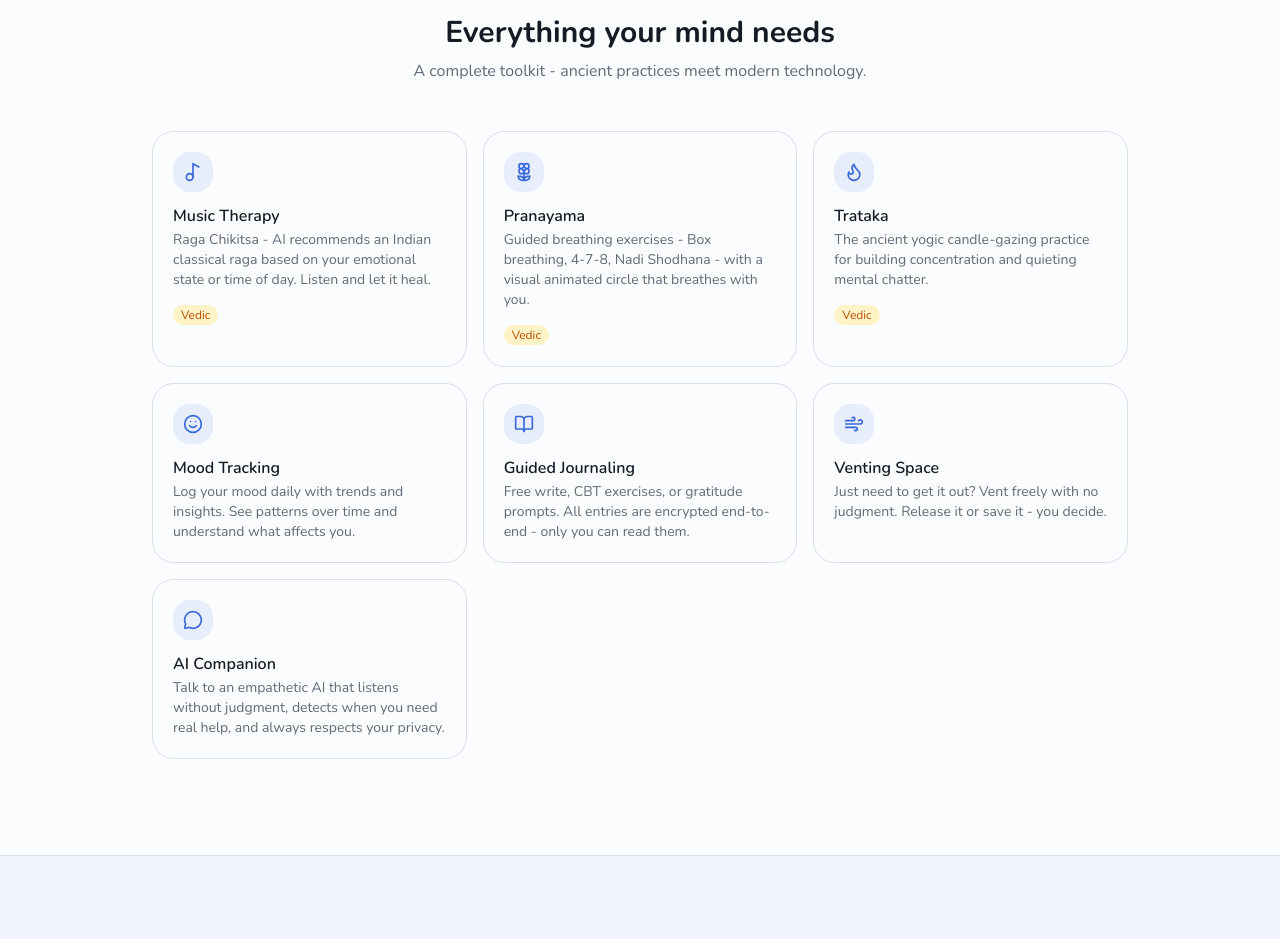
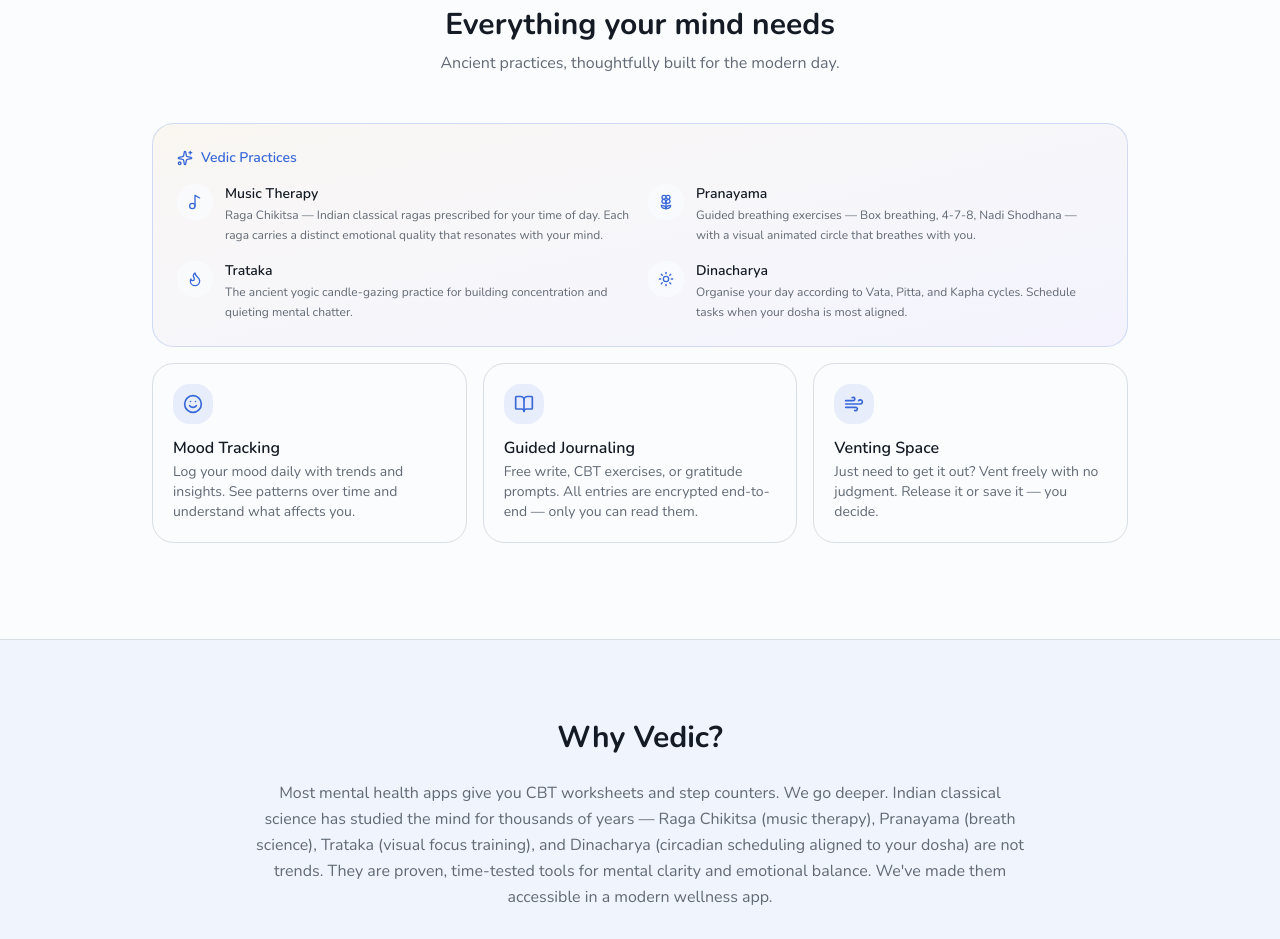
Before and after one commit to sumitkumar91/manas-care, a Next.js app: page / in a window 1280 px wide. Shown: the part 640-1579 px from the top of the page. Built offline with nearby package versions, Linux system fonts and the light colour scheme; no server answers.

Commit message:
version 0

```diff
--- /dev/null
+++ b/app/(app)/vedic/page.tsx
@@ -0,0 +1,18 @@
+import { PageHeader } from "@/components/shared/PageHeader";
+import { VedicHub } from "@/components/vedic/VedicHub";
+
+export const metadata = { title: "Vedic Practices - Manas Care" };
+
+export default function VedicPage() {
+  return (
+    <div>
+      <PageHeader
+        title="Vedic Practices"
+        description="Ancient Indian wisdom adapted for modern mental wellness."
+      />
+      <div className="p-6 max-w-4xl">
+        <VedicHub />
+      </div>
+    </div>
+  );
+}
--- a/app/page.tsx
+++ b/app/page.tsx
@@ -1,6 +1,5 @@
 import { createClient } from "@/lib/supabase/server";
 import { redirect } from "next/navigation";
-import Link from "next/link";
 import { GuestButton } from "@/components/landing/GuestButton";
 import { GoogleSignInButton } from "@/components/landing/GoogleSignInButton";
 import {
@@ -9,9 +8,10 @@ import {
   Wind,
   Music2,
   Flower2,
-  MessageCircle,
   ShieldCheck,
   Flame,
+  Sun,
+  Sparkles,
 } from "lucide-react";
 
 export default async function LandingPage() {
@@ -24,20 +24,6 @@ export default async function LandingPage() {
       {/* Nav */}
       <header className="flex items-center justify-between px-6 py-4 border-b">
         <span className="text-xl font-bold text-primary">Manas Care</span>
-        <div className="flex items-center gap-3">
-          <Link
-            href="/login"
-            className="text-sm font-medium text-muted-foreground hover:text-foreground transition-colors"
-          >
-            Sign in
-          </Link>
-          <Link
-            href="/login"
-            className="text-sm font-medium bg-primary text-primary-foreground px-4 py-2 rounded-lg hover:bg-primary/90 transition-colors"
-          >
-            Get started
-          </Link>
-        </div>
       </header>
 
       {/* Hero */}
@@ -49,7 +35,7 @@ export default async function LandingPage() {
           Mental wellness built for the modern mind
         </h1>
         <p className="text-lg text-muted-foreground max-w-xl">
-          Manas Care combines ancient Vedic techniques - Raga therapy, Pranayama, Trataka - with AI-powered journaling, mood tracking, and compassionate support.
+          Manas Care combines ancient Vedic techniques — Raga therapy, Pranayama, Trataka, and Dinacharya — with mood tracking, guided journaling, and a space to just breathe.
         </p>
         <div className="flex flex-col sm:flex-row gap-3 mt-2">
           <GoogleSignInButton className="flex items-center gap-2 bg-primary text-primary-foreground px-6 py-3 rounded-xl font-semibold text-sm hover:bg-primary/90 transition-colors disabled:opacity-50 cursor-pointer" />
@@ -63,12 +49,34 @@ export default async function LandingPage() {
         <div className="text-center mb-12">
           <h2 className="text-3xl font-bold">Everything your mind needs</h2>
           <p className="text-muted-foreground mt-2">
-            A complete toolkit - ancient practices meet modern technology.
+            Ancient practices, thoughtfully built for the modern day.
           </p>
         </div>
 
-        <div className="grid grid-cols-1 sm:grid-cols-2 lg:grid-cols-3 gap-4">
-          {FEATURES.map((f) => (
+        {/* Vedic practices block */}
+        <div className="rounded-2xl border bg-gradient-to-br from-amber-500/5 to-violet-500/5 border-primary/20 p-6 mb-4">
+          <div className="flex items-center gap-2 mb-4">
+            <Sparkles className="h-4 w-4 text-primary" />
+            <span className="text-sm font-semibold text-primary">Vedic Practices</span>
+          </div>
+          <div className="grid grid-cols-1 sm:grid-cols-2 gap-4">
+            {VEDIC_FEATURES.map((f) => (
+              <div key={f.title} className="flex gap-3">
+                <div className="w-9 h-9 rounded-xl bg-background/80 flex items-center justify-center shrink-0">
+                  <f.icon className="h-4 w-4 text-primary" />
+                </div>
+                <div>
+                  <p className="font-semibold text-sm">{f.title}</p>
+                  <p className="text-xs text-muted-foreground mt-0.5 leading-relaxed">{f.description}</p>
+                </div>
+              </div>
+            ))}
+          </div>
+        </div>
+
+        {/* Core features */}
+        <div className="grid grid-cols-1 sm:grid-cols-3 gap-4">
+          {CORE_FEATURES.map((f) => (
             <div key={f.title} className="rounded-2xl border p-5 space-y-3 hover:border-primary/40 transition-colors">
               <div className="w-10 h-10 rounded-xl bg-primary/10 flex items-center justify-center">
                 <f.icon className="h-5 w-5 text-primary" />
@@ -77,11 +85,6 @@ export default async function LandingPage() {
                 <p className="font-semibold">{f.title}</p>
                 <p className="text-sm text-muted-foreground mt-0.5">{f.description}</p>
               </div>
-              {f.tag && (
-                <span className="inline-block text-xs bg-amber-100 dark:bg-amber-900/30 text-amber-700 dark:text-amber-300 px-2 py-0.5 rounded-full">
-                  {f.tag}
-                </span>
-              )}
             </div>
           ))}
         </div>
@@ -92,10 +95,10 @@ export default async function LandingPage() {
         <div className="max-w-3xl mx-auto text-center space-y-6">
           <h2 className="text-3xl font-bold">Why Vedic?</h2>
           <p className="text-muted-foreground text-base leading-relaxed">
-            Most mental health apps give you CBT worksheets and step counters. We go deeper. Indian classical science has studied the mind for thousands of years - Raga Chikitsa (music therapy), Pranayama (breath science), and Trataka (visual focus training) are not trends. They are proven, time-tested tools for mental clarity and emotional balance. We&apos;ve made them accessible for the first time in a modern wellness app.
+            Most mental health apps give you CBT worksheets and step counters. We go deeper. Indian classical science has studied the mind for thousands of years — Raga Chikitsa (music therapy), Pranayama (breath science), Trataka (visual focus training), and Dinacharya (circadian scheduling aligned to your dosha) are not trends. They are proven, time-tested tools for mental clarity and emotional balance. We&apos;ve made them accessible in a modern wellness app.
           </p>
           <div className="flex flex-wrap justify-center gap-3 pt-2">
-            {["Raga Chikitsa", "Pranayama", "Trataka", "Vedic Wisdom", "Privacy First"].map((tag) => (
+            {["Raga Chikitsa", "Pranayama", "Trataka", "Dinacharya", "Privacy First"].map((tag) => (
               <span key={tag} className="text-sm border rounded-full px-4 py-1.5 font-medium">
                 {tag}
               </span>
@@ -132,54 +135,50 @@ export default async function LandingPage() {
   );
 }
 
-const FEATURES = [
+const VEDIC_FEATURES = [
   {
     icon: Music2,
     title: "Music Therapy",
     description:
-      "Raga Chikitsa - AI recommends an Indian classical raga based on your emotional state or time of day. Listen and let it heal.",
-    tag: "Vedic",
+      "Raga Chikitsa — Indian classical ragas prescribed for your time of day. Each raga carries a distinct emotional quality that resonates with your mind.",
   },
   {
     icon: Flower2,
     title: "Pranayama",
     description:
-      "Guided breathing exercises - Box breathing, 4-7-8, Nadi Shodhana - with a visual animated circle that breathes with you.",
-    tag: "Vedic",
+      "Guided breathing exercises — Box breathing, 4-7-8, Nadi Shodhana — with a visual animated circle that breathes with you.",
   },
   {
     icon: Flame,
     title: "Trataka",
     description:
       "The ancient yogic candle-gazing practice for building concentration and quieting mental chatter.",
-    tag: "Vedic",
   },
+  {
+    icon: Sun,
+    title: "Dinacharya",
+    description:
+      "Organise your day according to Vata, Pitta, and Kapha cycles. Schedule tasks when your dosha is most aligned.",
+  },
+];
+
+const CORE_FEATURES = [
   {
     icon: Smile,
     title: "Mood Tracking",
     description:
       "Log your mood daily with trends and insights. See patterns over time and understand what affects you.",
-    tag: undefined,
   },
   {
     icon: BookOpen,
     title: "Guided Journaling",
     description:
-      "Free write, CBT exercises, or gratitude prompts. All entries are encrypted end-to-end - only you can read them.",
-    tag: undefined,
+      "Free write, CBT exercises, or gratitude prompts. All entries are encrypted end-to-end — only you can read them.",
   },
   {
     icon: Wind,
     title: "Venting Space",
     description:
-      "Just need to get it out? Vent freely with no judgment. Release it or save it - you decide.",
-    tag: undefined,
-  },
-  {
-    icon: MessageCircle,
-    title: "AI Companion",
-    description:
-      "Talk to an empathetic AI that listens without judgment, detects when you need real help, and always respects your privacy.",
-    tag: undefined,
+      "Just need to get it out? Vent freely with no judgment. Release it or save it — you decide.",
   },
 ];
--- a/components/chat/ChatListClient.tsx
+++ b/components/chat/ChatListClient.tsx
@@ -60,7 +60,7 @@ export function ChatListClient({ userId, initialSessions }: Props) {
             <Link key={s.id} href={`/chat/${s.id}`}>
               <div className="rounded-lg border p-4 hover:bg-accent/40 transition-colors cursor-pointer">
                 <p className="text-sm font-medium">{s.title ?? "Conversation"}</p>
-                <p className="text-xs text-muted-foreground mt-0.5">
+                <p className="text-xs text-muted-foreground mt-0.5" suppressHydrationWarning>
                   {formatDistanceToNow(new Date(s.updated_at), { addSuffix: true })}
                 </p>
               </div>
--- a/components/journal/JournalEntryCard.tsx
+++ b/components/journal/JournalEntryCard.tsx
@@ -40,7 +40,7 @@ export function JournalEntryCard({ entry }: Props) {
               {entry.is_pinned && <span className="mr-1.5">📌</span>}
               {entry.title || "Untitled"}
             </p>
-            <p className="text-xs text-muted-foreground mt-0.5">
+            <p className="text-xs text-muted-foreground mt-0.5" suppressHydrationWarning>
               {formatDistanceToNow(new Date(entry.created_at), { addSuffix: true })}
             </p>
           </div>
--- a/components/journal/JournalEntryView.tsx
+++ b/components/journal/JournalEntryView.tsx
@@ -67,7 +67,7 @@ export function JournalEntryView({ entry, userId }: Props) {
 
   return (
     <div className="max-w-2xl space-y-6">
-      <p className="text-xs text-muted-foreground">
+      <p className="text-xs text-muted-foreground" suppressHydrationWarning>
         {format(new Date(entry.created_at), "MMMM d, yyyy 'at' h:mm a")}
       </p>
 
--- a/components/profile/ProfileForm.tsx
+++ b/components/profile/ProfileForm.tsx
@@ -63,7 +63,11 @@ export function ProfileForm({ profile }: ProfileFormProps) {
       .eq("id", profile.id);
 
     if (error) {
-      toast.error(error.message);
+      if (error.code === "23505" || error.message.toLowerCase().includes("duplicate")) {
+        toast.error("That username is already taken.");
+      } else {
+        toast.error(error.message);
+      }
     } else {
       toast.success("Profile updated");
     }
--- a/components/shared/AppSidebar.tsx
+++ b/components/shared/AppSidebar.tsx
@@ -6,14 +6,10 @@ import {
   LayoutDashboard,
   Smile,
   BookOpen,
-  MessageCircle,
   User,
   LogOut,
   Wind,
-  Flower2,
-  Music2,
-  Flame,
-  Sun,
+  Sparkles,
 } from "lucide-react";
 import { cn } from "@/lib/utils";
 import { createClient } from "@/lib/supabase/client";
@@ -24,13 +20,9 @@ import { Separator } from "@/components/ui/separator";
 const navItems = [
   { href: "/dashboard", label: "Dashboard", icon: LayoutDashboard },
   { href: "/mood", label: "Mood", icon: Smile },
+  { href: "/vedic", label: "Vedic Practices", icon: Sparkles },
   { href: "/journal", label: "Journal", icon: BookOpen },
   { href: "/vent", label: "Vent", icon: Wind },
-  { href: "/music", label: "Music Therapy", icon: Music2 },
-  { href: "/meditate", label: "Pranayama", icon: Flower2 },
-  { href: "/trataka", label: "Trataka", icon: Flame },
-  { href: "/dinacharya", label: "Dinacharya", icon: Sun },
-  { href: "/chat", label: "Manas Care AI", icon: MessageCircle },
   { href: "/profile", label: "Profile", icon: User },
 ];
 
@@ -53,8 +45,11 @@ export function AppSidebar() {
 
       <nav className="flex-1 space-y-1">
         {navItems.map(({ href, label, icon: Icon }) => {
+          const VEDIC_SUBROUTES = ["/music", "/meditate", "/trataka", "/dinacharya"];
           const active =
-            pathname === href || pathname.startsWith(href + "/");
+            pathname === href ||
+            pathname.startsWith(href + "/") ||
+            (href === "/vedic" && VEDIC_SUBROUTES.some((r) => pathname === r || pathname.startsWith(r + "/")));
           return (
             <Link
               key={href}
--- a/components/shared/MobileNav.tsx
+++ b/components/shared/MobileNav.tsx
@@ -6,13 +6,9 @@ import {
   LayoutDashboard,
   Smile,
   BookOpen,
-  MessageCircle,
   User,
   Wind,
-  Music2,
-  Flower2,
-  Flame,
-  Sun,
+  Sparkles,
   LogOut,
   MoreHorizontal,
   X,
@@ -25,17 +21,13 @@ import { useRouter } from "next/navigation";
 const PRIMARY = [
   { href: "/dashboard", label: "Home",    icon: LayoutDashboard },
   { href: "/mood",      label: "Mood",    icon: Smile },
+  { href: "/vedic",     label: "Vedic",   icon: Sparkles },
   { href: "/journal",   label: "Journal", icon: BookOpen },
-  { href: "/chat",      label: "AI",      icon: MessageCircle },
 ];
 
 const MORE = [
-  { href: "/vent",        label: "Vent",        icon: Wind },
-  { href: "/music",       label: "Music",        icon: Music2 },
-  { href: "/meditate",    label: "Pranayama",    icon: Flower2 },
-  { href: "/trataka",     label: "Trataka",      icon: Flame },
-  { href: "/dinacharya",  label: "Dinacharya",   icon: Sun },
-  { href: "/profile",     label: "Profile",      icon: User },
+  { href: "/vent",    label: "Vent",    icon: Wind },
+  { href: "/profile", label: "Profile", icon: User },
 ];
 
 export function MobileNav() {
--- /dev/null
+++ b/components/vedic/VedicHub.tsx
@@ -0,0 +1,85 @@
+import Link from "next/link";
+import { Music2, Flower2, Flame, Sun } from "lucide-react";
+
+const FEATURES = [
+  {
+    href: "/music",
+    label: "Music Therapy",
+    subtitle: "Raga Chikitsa",
+    description:
+      "Indian classical ragas prescribed for your current time of day. Each raga carries a distinct emotional quality that resonates with your mind.",
+    icon: Music2,
+    accent: "from-amber-500/10 to-orange-500/10 border-amber-500/20",
+    iconColor: "text-amber-500",
+    badge: "bg-amber-100 text-amber-700 dark:bg-amber-900/30 dark:text-amber-400",
+  },
+  {
+    href: "/meditate",
+    label: "Pranayama",
+    subtitle: "Breath Control",
+    description:
+      "Vedic breathing exercises that regulate the nervous system. From calming Nadi Shodhana to energising Kapalabhati.",
+    icon: Flower2,
+    accent: "from-emerald-500/10 to-teal-500/10 border-emerald-500/20",
+    iconColor: "text-emerald-500",
+    badge: "bg-emerald-100 text-emerald-700 dark:bg-emerald-900/30 dark:text-emerald-400",
+  },
+  {
+    href: "/trataka",
+    label: "Trataka",
+    subtitle: "Candle Gazing",
+    description:
+      "A Hatha Yoga purification practice. Sustained focus on a single point builds concentration, steadies the mind, and reduces anxiety.",
+    icon: Flame,
+    accent: "from-rose-500/10 to-orange-500/10 border-rose-500/20",
+    iconColor: "text-rose-500",
+    badge: "bg-rose-100 text-rose-700 dark:bg-rose-900/30 dark:text-rose-400",
+  },
+  {
+    href: "/dinacharya",
+    label: "Dinacharya",
+    subtitle: "Circadian Scheduling",
+    description:
+      "Organise your day according to Vata, Pitta, and Kapha cycles. Schedule tasks when your dosha is most aligned for that type of activity.",
+    icon: Sun,
+    accent: "from-violet-500/10 to-indigo-500/10 border-violet-500/20",
+    iconColor: "text-violet-500",
+    badge: "bg-violet-100 text-violet-700 dark:bg-violet-900/30 dark:text-violet-400",
+  },
+];
+
+export function VedicHub() {
+  return (
+    <div className="grid grid-cols-1 sm:grid-cols-2 gap-4">
+      {FEATURES.map(({ href, label, subtitle, description, icon: Icon, accent, iconColor, badge }) => (
+        <Link key={href} href={href}>
+          <div
+            className={`group h-full rounded-2xl border bg-gradient-to-br ${accent} p-6 hover:shadow-md transition-all duration-200 cursor-pointer`}
+          >
+            <div className="flex items-start gap-4">
+              <div className={`rounded-xl p-2.5 bg-background/60 ${iconColor} shrink-0`}>
+                <Icon className="h-6 w-6" />
+              </div>
+              <div className="min-w-0 flex-1">
+                <div className="flex items-center gap-2 flex-wrap">
+                  <p className="font-semibold text-base">{label}</p>
+                  <span className={`text-[10px] font-medium px-2 py-0.5 rounded-full ${badge}`}>
+                    {subtitle}
+                  </span>
+                </div>
+                <p className="text-sm text-muted-foreground mt-2 leading-relaxed">
+                  {description}
+                </p>
+              </div>
+            </div>
+            <div className="mt-4 flex justify-end">
+              <span className="text-xs font-medium text-muted-foreground group-hover:text-foreground transition-colors">
+                Open →
+              </span>
+            </div>
+          </div>
+        </Link>
+      ))}
+    </div>
+  );
+}
```
Also changed, not shown: app/api/classify-task/route.ts (added, +38 -0 lines), components/dinacharya/DinacharyaClient.tsx (+54 -67 lines), lib/constants/dinacharya.ts (+50 -48 lines).
